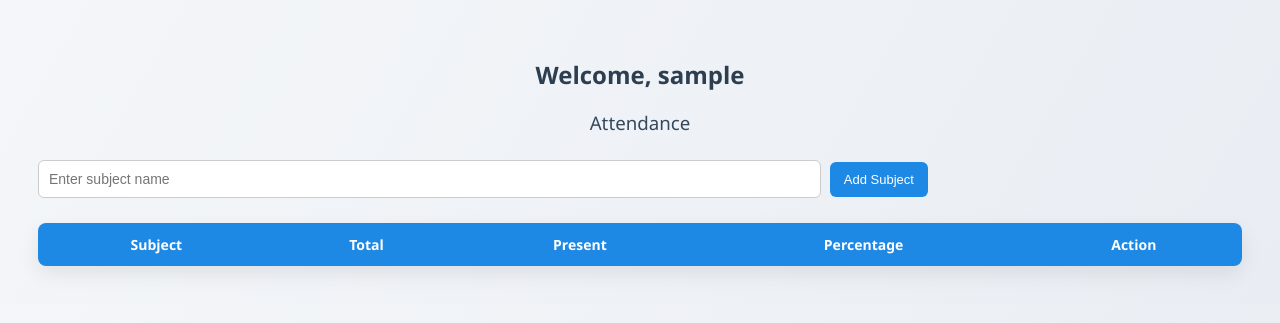
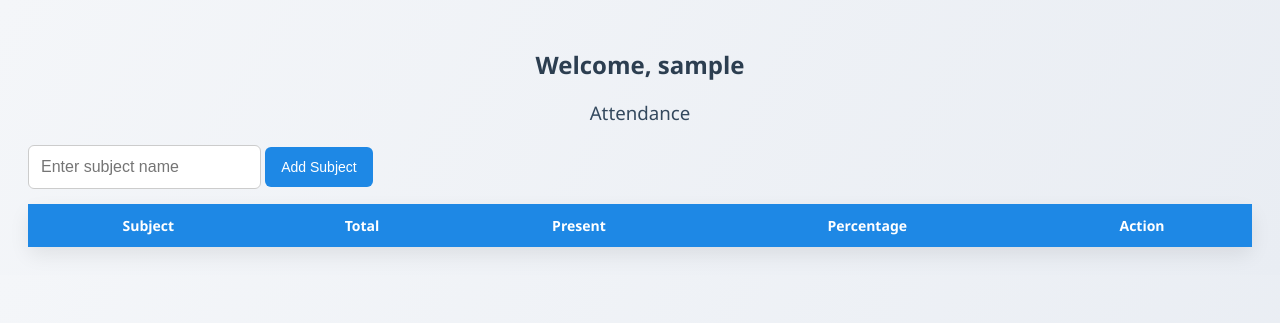
Before and after one commit to Nexiro28/django-attendance-system, a Django app: template templates/attendance.html in a window 1280 px wide. Shown: the top 323 px of the page. Run offline with Django 5.2, Linux system fonts and the light colour scheme; the template is opened without the code that fills it: most values are stand-ins (such as "Sample title", 1, 10 or a date in 2020); a database or web service that is not in the repository returns one stand-in record (values such as "Sample title"); data that the repository does not hold is empty.

Commit message:
att phone applicable

```diff
--- a/static/myatt/auth2.css
+++ b/static/myatt/auth2.css
@@ -7,7 +7,7 @@
 body {
     font-family: "Segoe UI", Tahoma, Geneva, Verdana, sans-serif;
     background: linear-gradient(120deg, #f4f6f9, #e9edf3);
-    padding: 30px;
+    padding: 20px;
     color: #2c3e50;
 }
 
@@ -20,45 +20,56 @@ h2 {
 
 h3 {
     text-align: center;
-    margin-bottom: 25px;
+    margin-bottom: 20px;
     font-weight: 500;
     color: #34495e;
 }
 
 /* ===== Input & Button Area ===== */
+.input-row {
+    display: flex;
+    gap: 8px;
+    margin-bottom: 15px;
+}
+
 input[type="text"] {
-    width: 65%;
-    padding: 10px;
+    flex: 1;
+    padding: 12px;
     border: 1px solid #ccc;
     border-radius: 6px;
-    font-size: 14px;
+    font-size: 16px; /* mobile zoom fix */
 }
 
 button {
-    padding: 10px 14px;
-    margin-left: 5px;
+    padding: 12px 16px;
     border: none;
     border-radius: 6px;
     background-color: #1e88e5;
     color: white;
-    font-size: 13px;
+    font-size: 14px;
     cursor: pointer;
     transition: background 0.3s ease, transform 0.1s ease;
 }
 
 button:hover {
     background-color: #1565c0;
-    transform: translateY(-1px);
 }
 
 button:active {
-    transform: translateY(0);
+    transform: scale(0.97);
+}
+
+/* ===== Table Wrapper (IMPORTANT FOR MOBILE) ===== */
+.table-wrapper {
+    width: 100%;
+    overflow-x: auto;
 }
 
 /* ===== Table Styling ===== */
 table {
     width: 100%;
-    margin-top: 25px;
+    min-width: 520px; /* allows horizontal scroll on phones */
+    margin-top: 15px;
     border-collapse: collapse;
     background: white;
     border-radius: 8px;
--- a/templates/attendance.html
+++ b/templates/attendance.html
@@ -17,7 +17,7 @@
 <input type="text" id="subjectName" placeholder="Enter subject name">
 <button onclick="addSubject()">Add Subject</button>
 
-<table>
+<table class="table-wrapper">
     <thead>
     <tr>
         <th>Subject</th>
```
Also changed, not shown: other parts of static/myatt/auth2.css (+22 -14 lines).
